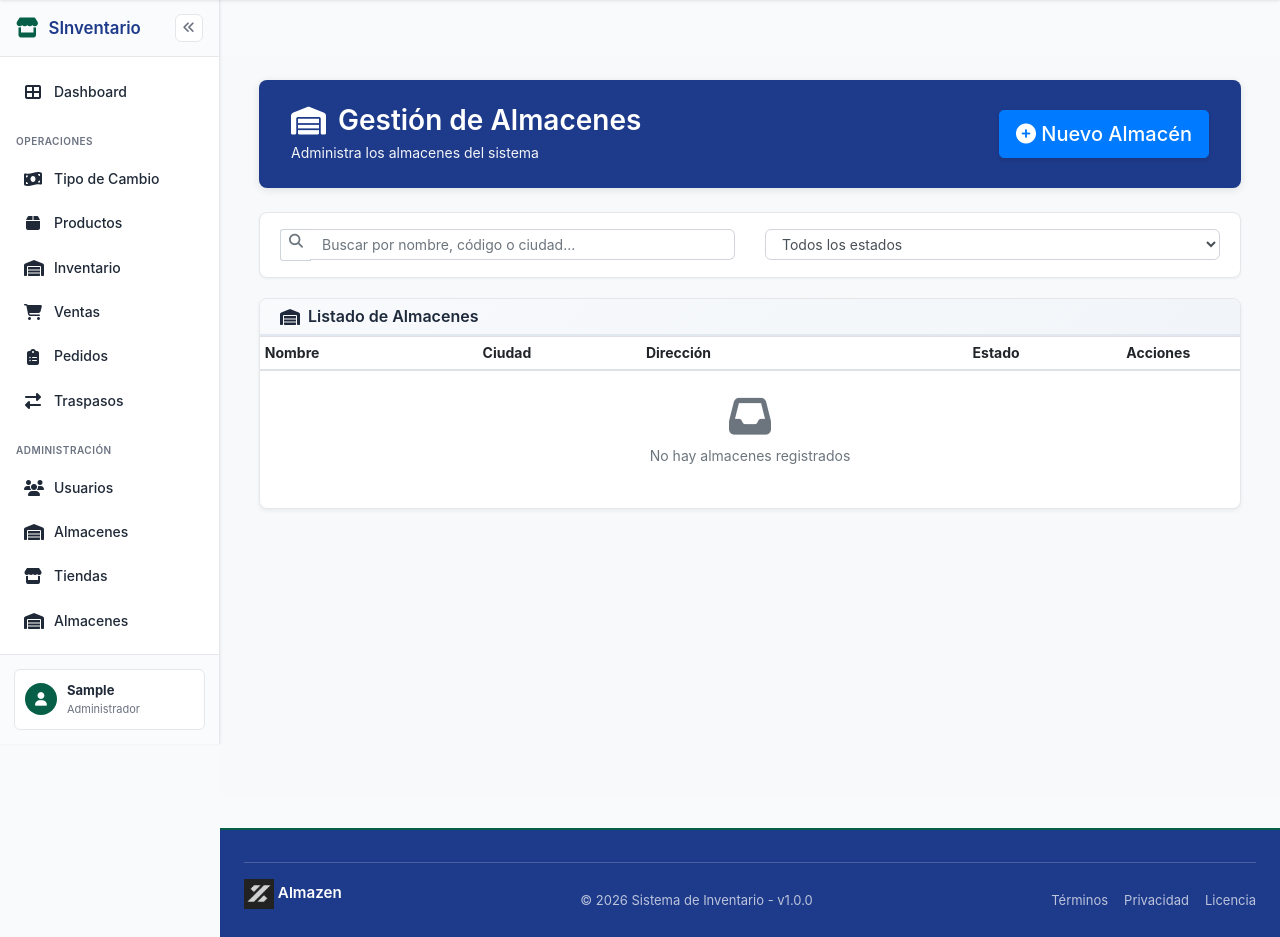
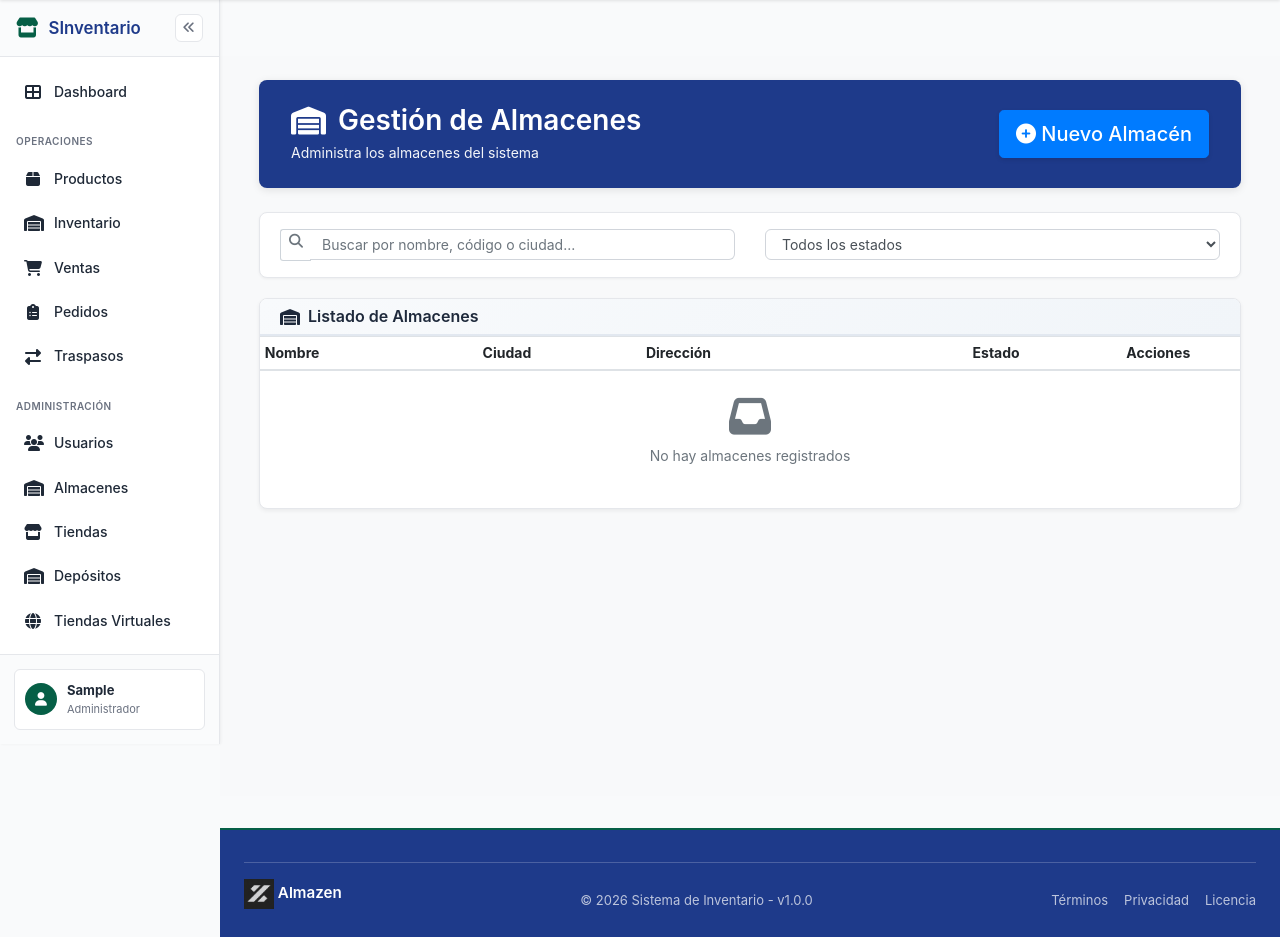
Before and after one commit to Guilder23/Sistema-Inventarios, a Django app: page /almacenes/ in a window 1280 px wide. Shown: the part 56-993 px from the top of the page. Run offline with Django 5.2, Linux system fonts and the light colour scheme; the visitor is signed in with stand-in values (Sample User, id 1); data comes from the database, SQL or seed files in the repository; data that the repository does not hold is empty; parts of the project's set-up code (start-up, migrations or seed data) failed here and were passed over; some libraries are stand-ins or nearby versions.

Commit message:
sidebar deposito

```diff
--- a/templates/componentes/sidebar.html
+++ b/templates/componentes/sidebar.html
@@ -27,16 +27,7 @@
             <li class="sidebar-section">
                 <span class="sidebar-section-title">OPERACIONES</span>
             </li>
-{% if user.is_superuser or user.perfil.rol == 'almacen' %}
-<li class="sidebar-item">
-    <a href="{% url 'listar_monedas' %}"
-       class="sidebar-link {% if request.resolver_match.url_name == 'listar_monedas' %}active{% endif %}"
-       title="Gestión de Monedas">
-        <i class="fas fa-money-bill-wave"></i>
-        <span>Tipo de Cambio</span>
-    </a>
-</li>
-{% endif %}
+
             <!-- Productos - Almacén y Administradores -->
             {% if user.is_superuser or user.is_staff or user.perfil.rol == 'almacen' %}
             {% with url_actual=request.resolver_match.url_name %}
@@ -240,12 +231,12 @@
             </li>
             {% endif %}
 
-            <!-- Almacenes - Solo Administradores -->
+            <!-- Depósitos - Solo Administradores -->
             {% if user.is_superuser %}
             <li class="sidebar-item">
-                <a href="{% url 'almacenes:listar' %}" class="sidebar-link {% if 'almacenes' in request.resolver_match.url_name %}active{% endif %}" title="Almacenes">
+                <a href="{% url 'depositos:listar' %}" class="sidebar-link {% if 'depositos' in request.resolver_match.url_name %}active{% endif %}" title="Depósitos">
                     <i class="fas fa-warehouse"></i>
-                    <span>Almacenes</span>
+                    <span>Depósitos</span>
                 </a>
             </li>
             {% endif %}
```
